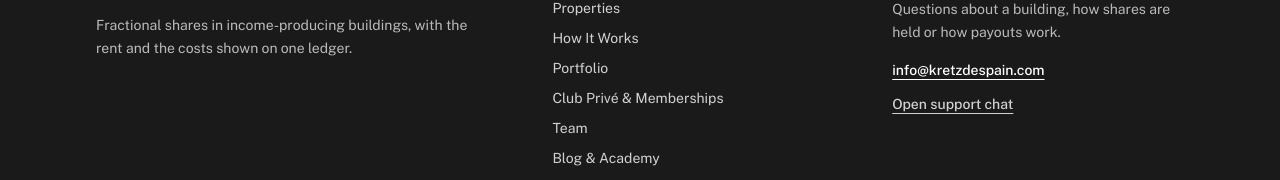
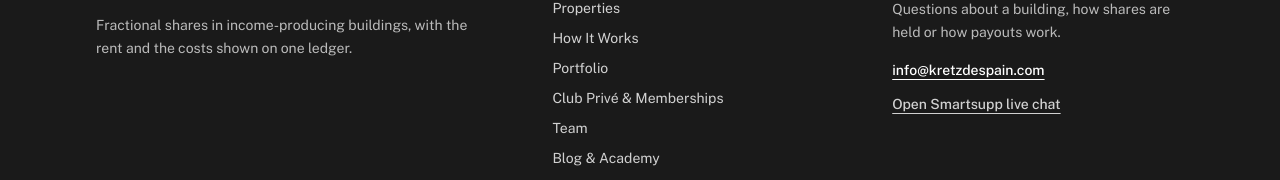
Before and after one commit to bitfurytech21-eng/Rental.krez, a React (Vite) app: page / in a window 1280 px wide. Shown: the part 7592-7772 px from the top of the page. Built offline with nearby package versions, Linux system fonts and the light colour scheme; no server answers; a web font is replaced by a local one.

Commit message:
Point footer support action to Smartsupp live chat

```diff
--- a/src/components/layout/Footer.tsx
+++ b/src/components/layout/Footer.tsx
@@ -71,7 +71,7 @@ export const Footer: React.FC<FooterProps> = ({ onNavigate }) => {
               onClick={() => window.dispatchEvent(new CustomEvent('kretz:open-support'))}
               className="mt-3 block text-sm font-medium text-white/80 underline underline-offset-4 hover:text-white"
             >
-              Open support chat
+              Open Smartsupp live chat
             </button>
           </div>
         </div>
```
